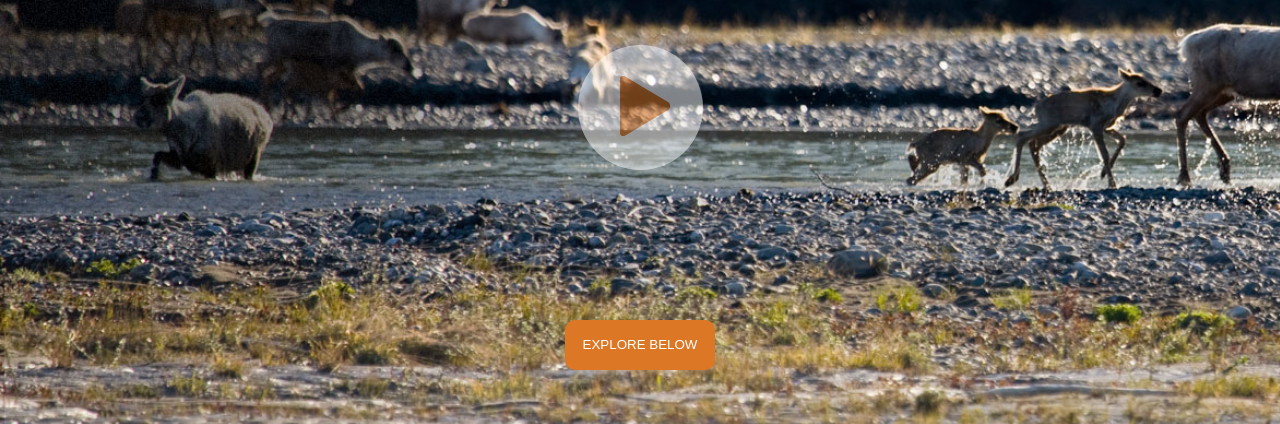
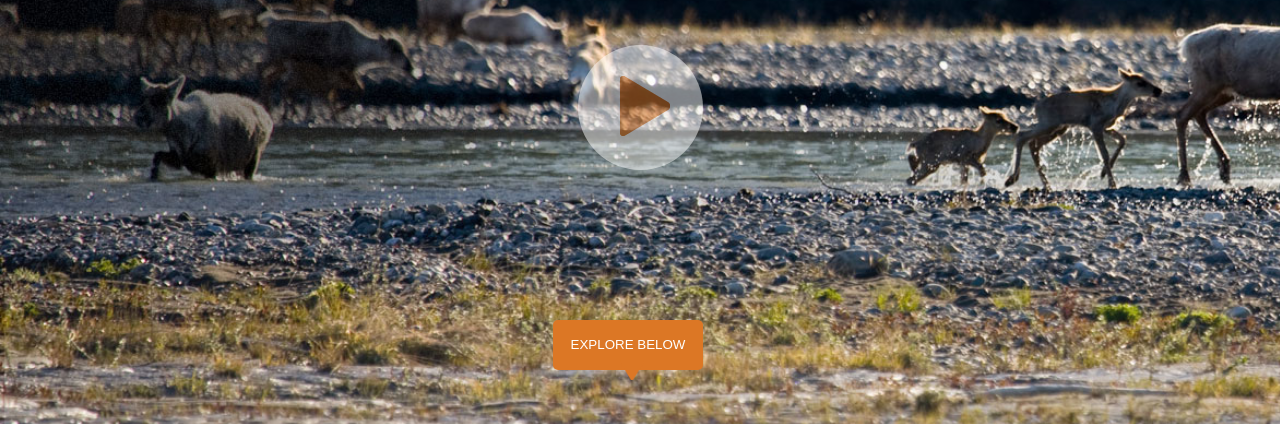
Before and after one commit to GarrettLeePrice/CSS-Arctic-Wild, a plain HTML site: page index.html in a window 1280 px wide. Shown: the part 523-947 px from the top of the page. Drawn offline with Linux system fonts and the light colour scheme.

Commit message:
adjust explore below button styles

```diff
--- a/index.html
+++ b/index.html
@@ -31,6 +31,7 @@
 
         <div class="exploreBtn">
           <button type="button" name="button">EXPLORE BELOW</button>
+          <img id="playTriangle" src="img/play.png" alt="">
         </div>
       </div>
     </div>
--- a/scss/components/_buttons.scss
+++ b/scss/components/_buttons.scss
@@ -6,7 +6,9 @@
       color: white;
       width: 150px;
       height:50px;
-      border-radius: 10px;
+      border-radius: 5px;
+      font-size: 10pt;
+      padding: 10px 5px;
 
         }
 
@@ -42,6 +44,14 @@
   }
 
 }
+#playTriangle {
+  transform: rotate(90deg);
+  width: 20px;
+  top: 33px;
+  right: 85px;
+  position: relative;
+}
+
 
 .nav2 {
   display: flex;
--- a/scss/layout/_containers.scss
+++ b/scss/layout/_containers.scss
@@ -10,7 +10,6 @@
   background-repeat: no-repeat;
     @media (max-width: 839px) {
       height: 500px;
-      // width: 70%;
       background-position: center right;
     }
 }
@@ -18,11 +17,8 @@
 .headline {
   margin-top: 295px;
   width: 850px;
-  // heightvw auto;
   margin: 0 auto;
   align-self: center;
-  // right: 500px;
-  // justify-content: center;
   text-align: center;
 
     @media (min-width: 839px) {
--- a/scss/layout/_header.scss
+++ b/scss/layout/_header.scss
@@ -4,7 +4,6 @@
   max-width: 1650px;
   height: 50px;
   justify-content: space-around;
-  // justify-content: center;
   margin: 100px auto;
   position: absolute;
     @media (max-width: 839px) {
```
Also changed, not shown: css/application.css, 1 other file.
